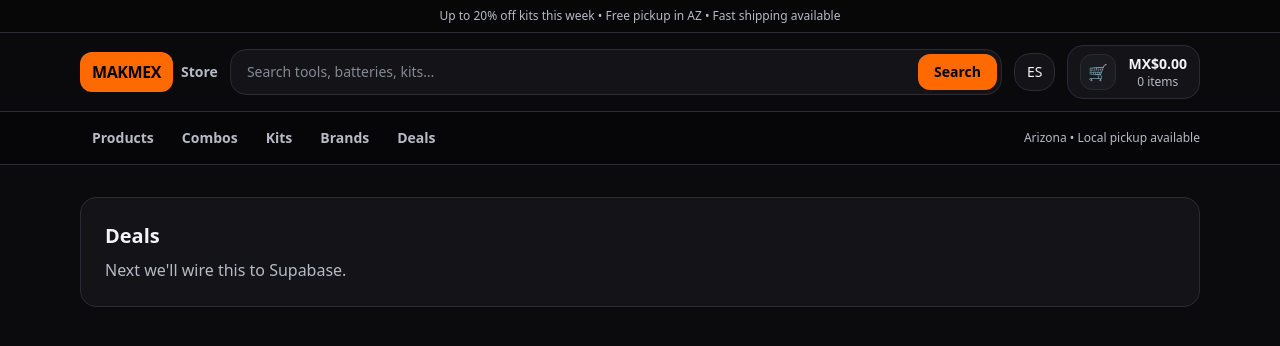
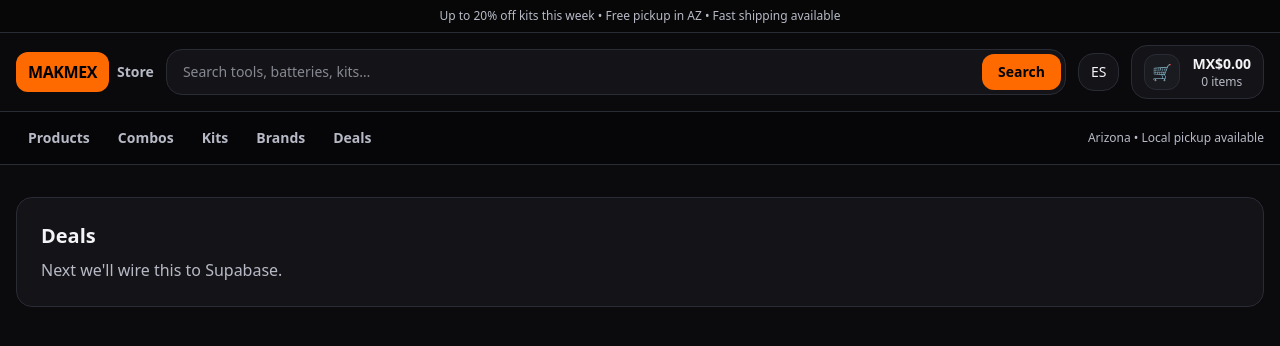
Before and after one commit to jonathanBonilla03/makmex, a React (Vite) app: page /deals in a window 1280 px wide. Shown: the top 346 px of the page. Built offline with nearby package versions, Linux system fonts and the light colour scheme.

Commit message:
Fixed UI sizing between Portrait and Landscape

```diff
--- a/src/components/StorefrontShell.jsx
+++ b/src/components/StorefrontShell.jsx
@@ -159,7 +159,7 @@ export default function StorefrontShell({ children }) {
     <div className="min-h-screen bg-makmex-bg text-makmex-text">
       {/* Top promo bar */}
       <div className="border-b border-makmex-border bg-black/40">
-        <div className="mx-auto max-w-6xl px-4 py-2 text-center text-xs text-makmex-muted">
+        <div className="mx-auto max-w-7xl px-4 py-2 text-center text-xs text-makmex-muted">
           Up to 20% off kits this week • Free pickup in AZ • Fast shipping available
         </div>
       </div>
@@ -169,7 +169,7 @@ export default function StorefrontShell({ children }) {
           {/* Header */}
           <header className="sticky top-0 z-40 border-b border-makmex-border bg-makmex-bg/90 backdrop-blur">
         {/* Row 1 */}
-        <div className="mx-auto max-w-6xl px-4 py-3">
+        <div className="mx-auto max-w-7xl px-4 py-3">
           <div className="flex items-center gap-3">
             {/* Brand */}
             <div className="flex items-center gap-2">
@@ -223,7 +223,7 @@ export default function StorefrontShell({ children }) {
 
         {/* Row 2: Nav */}
         <div className="border-t border-makmex-border bg-black/30">
-          <nav className="mx-auto flex max-w-6xl items-center gap-1 px-4 py-2 text-sm">
+          <nav className="mx-auto flex max-w-7xl items-center gap-1 px-4 py-2 text-sm">
 
 {[
   { label: t('products'), to: "/products" },
@@ -252,7 +252,7 @@ export default function StorefrontShell({ children }) {
       </header>
 
       {/* Main content slot */}
-      <main className="mx-auto max-w-6xl px-4 py-8">{children}</main>
+      <main className="mx-auto max-w-7xl px-4 py-8">{children}</main>
       </div>
 
       {/* Cart Sidebar (out of layout flow) */}
--- a/src/pages/CategoryPage.jsx
+++ b/src/pages/CategoryPage.jsx
@@ -534,7 +534,7 @@ export default function CategoryPage({ title = "Power Tools" }) {
                 </p>
               </div>
             ) : (
-              <section className="grid grid-cols-1 gap-6 sm:grid-cols-2 lg:grid-cols-3 2xl:grid-cols-4">
+              <section className="grid grid-cols-1 gap-6 sm:grid-cols-2 lg:grid-cols-3 2xl:grid-cols-3">
                 {shownProducts.map((product) => (
                   <ProductCard key={product.id} {...product} />
                 ))}
```
